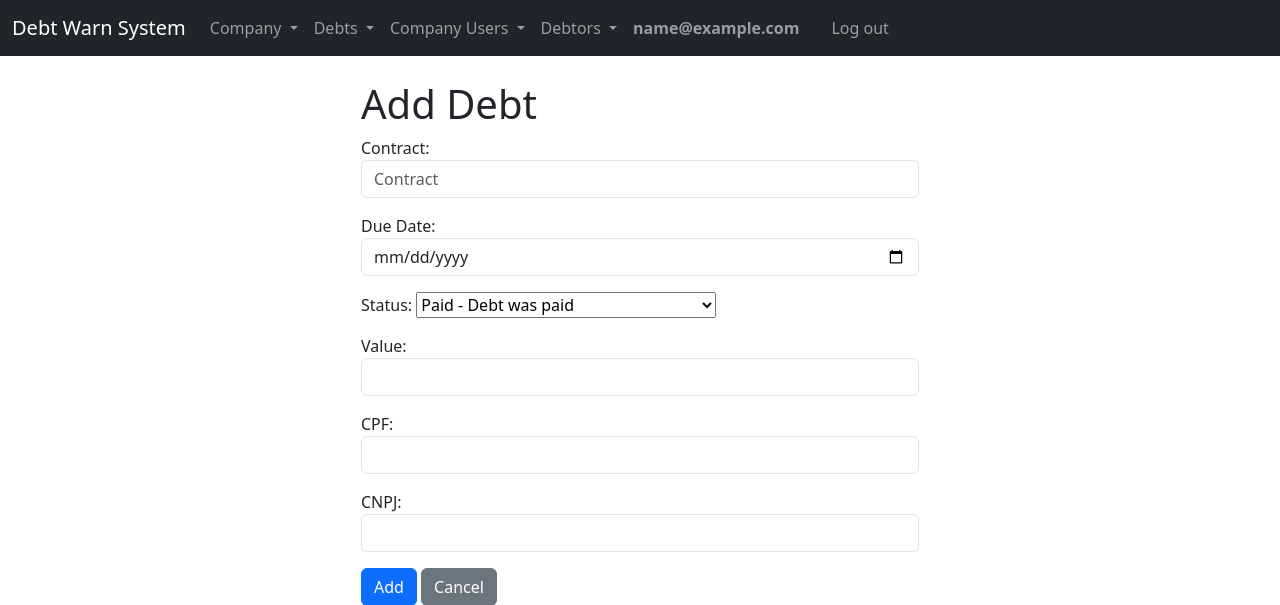
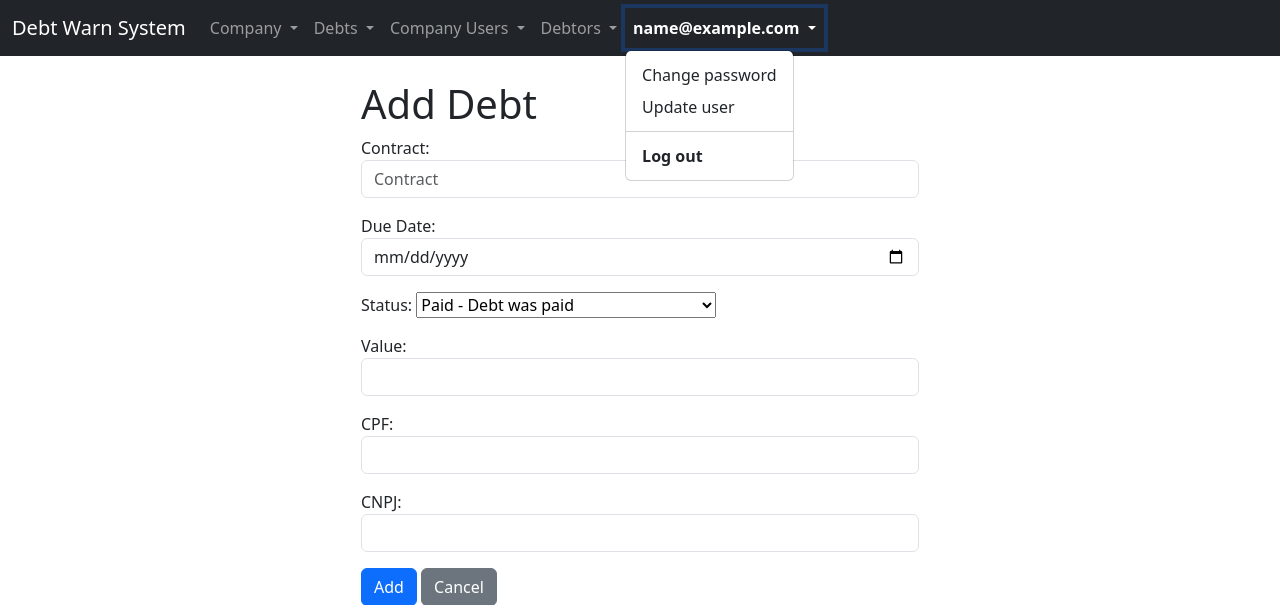
Before and after one commit to Dicksonrsg/DebtWarnSys, a Django app: page /add_debt in a window 1280 px wide, after a click that opens the changed part. Shown: the top 605 px of the page. Run offline with Django 4.2, Linux system fonts and the light colour scheme; the visitor is signed in with stand-in values (Sample User, id 1).

Commit message:
Add Update password

```diff
--- a/webpage/forms.py
+++ b/webpage/forms.py
@@ -1,4 +1,4 @@
-from django.contrib.auth.forms import UserCreationForm
+from django.contrib.auth.forms import UserCreationForm, SetPasswordForm
 from django.contrib.auth.models import User
 from django_countries.fields import CountryField
 from django.core.exceptions import ValidationError
@@ -49,6 +49,25 @@ class SignUpForm(UserCreationForm):
         if username != email:
             raise ValidationError("Both emails should be equal.")
         return cleaned_data
+
+
+class UpdatePasswordForm(SetPasswordForm):
+	class Meta:
+		model = User
+		fields = ['new_password1', 'new_password2']
+
+	def __init__(self, *args, **kwargs):
+		super(UpdatePasswordForm, self).__init__(*args, **kwargs)
+
+		self.fields['new_password1'].widget.attrs['class'] = 'form-control'
+		self.fields['new_password1'].widget.attrs['placeholder'] = 'Password'
+		self.fields['new_password1'].label = 'Create new password'
+		self.fields['new_password1'].help_text = '<ul class="form-text text-muted small"><li>Your password can\'t be too similar to your other personal information.</li><li>Your password must contain at least 8 characters.</li><li>Your password can\'t be a commonly used password.</li><li>Your password can\'t be entirely numeric.</li></ul>'
+
+		self.fields['new_password2'].widget.attrs['class'] = 'form-control'
+		self.fields['new_password2'].widget.attrs['placeholder'] = 'Confirm Password'
+		self.fields['new_password2'].label = 'Confirm new password'
+		self.fields['new_password2'].help_text = '<span class="form-text text-muted"><small>Enter the same password as before, for verification.</small></span>'
 
 
 class AddressForm(forms.ModelForm):
--- a/webpage/templates/navbar.html
+++ b/webpage/templates/navbar.html
@@ -64,14 +64,16 @@
                 <a class="nav-link" href="{% url "my_debts" %}">My Debts</a>
               </li>
             {% endif %}
-            <li class="nav-item">
-              <a class="nav-link" href="#"><strong>{{user.email}}</strong></a>
-            </li>
-            <li class="nav-item">
-              <a class="nav-link" href="#"></a>
-            </li>
-            <li class="nav-item">
-              <a class="nav-link" href="{% url "logout" %}">Log out</a>
+            <li class="nav-item dropdown">
+              <a class="nav-link dropdown-toggle" href="#" role="button" data-bs-toggle="dropdown" aria-expanded="false">
+                <strong>{{user.email}}</strong>
+              </a>
+              <ul class="dropdown-menu">
+                <li><a class="dropdown-item" href="{% url "update_password" %}">Change password</a></li>
+                <li><a class="dropdown-item" href="#">Update user</a></li>
+                <li><hr class="dropdown-divider"></li>
+                <li><a class="dropdown-item" href="{% url "logout" %}"><strong>Log out</strong></a></li>
+              </ul>
             </li>
           {% else %}
             <li class="nav-item">
--- a/webpage/urls.py
+++ b/webpage/urls.py
@@ -7,6 +7,7 @@ urlpatterns = [
     path('login/', views.login_user, name='login'),
     path('logout/', views.logout_user, name='logout'),
     path('register/', views.register_user, name='register'),
+    path('update_password/', views.update_password, name='update_password'),
     # Company
     path('company/<int:primary_key>', views.company_register, name='company'),
     path('delete_company/<int:primary_key>', views.delete_company, name='delete_company'),
--- a/webpage/views.py
+++ b/webpage/views.py
@@ -3,7 +3,7 @@ from django.core.handlers.wsgi import WSGIRequest
 from django.contrib import messages
 from django.contrib.auth import authenticate, login, logout
 from django.contrib.auth.decorators import login_required, permission_required
-from .forms import SignUpForm, AddressForm, CompanyForm, DebtorForm, DebtForm, CompanyUserForm
+from .forms import SignUpForm, AddressForm, CompanyForm, DebtorForm, DebtForm, CompanyUserForm, UpdatePasswordForm
 from .models import Company, Address, Debtor, Debt, CompanyUser
 from .helper.auth import assign_group
 from .helper.fetcher import get_debtor, get_auth_user, is_debtor, get_company_id
@@ -19,7 +19,7 @@ def home(request: WSGIRequest):
         else:
             return render(request, 'home.html', {'companies':companies})
 
-
+# Register and authentication
 def login_user(request: WSGIRequest):
     if request.method == 'POST':
         user_name = request.POST['email_address']
@@ -85,6 +85,30 @@ def register_user(request: WSGIRequest):
         return render(request, 'register.html', {'form':form})
 
     return render(request, 'register.html', {'form':form})
+
+
+@login_required(login_url="login")
+def update_password(request):
+    current_user = request.user
+    if request.method  == 'POST':
+        try:
+            up_form = UpdatePasswordForm(current_user, request.POST)
+            if up_form.is_valid():
+                up_form.save()
+                messages.success(request, "Your Password Has Been Updated...")
+                login(request, current_user)
+                return redirect('home')
+            else:
+                for error in list(up_form.errors.values()):
+                    messages.error(request, error)
+                    return redirect('update_password')
+        except Exception as e:
+            status_code = getattr(e, 'status_code', None)
+            messages.error(request, f"An Exception ocurred: {str(e)}")
+            return render(request, 'error.html', {'status_code': status_code})
+    else:
+        up_form = UpdatePasswordForm(current_user)
+        return render(request, "update_password.html", {'up_form':up_form})
 
 
 
```
Also changed, not shown: webpage/templates/update_password.html (added, +20 -0 lines).
